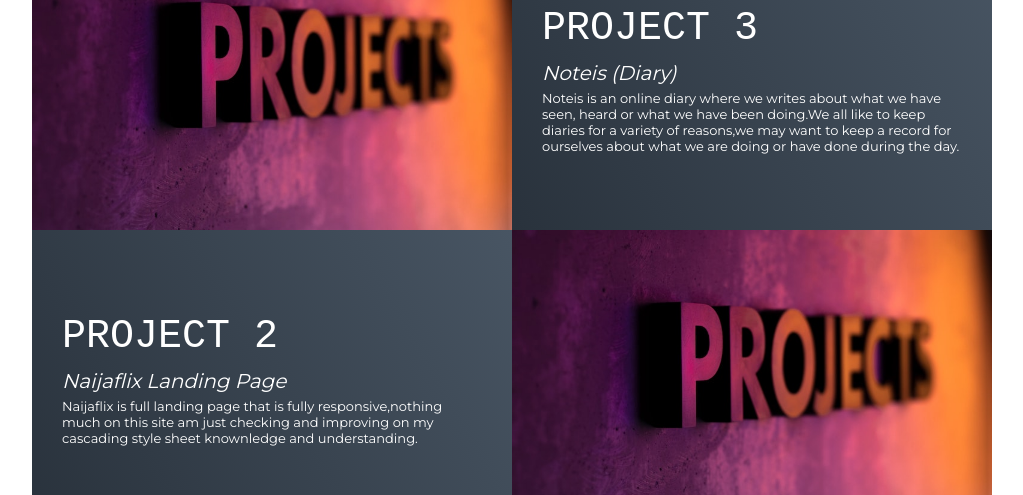
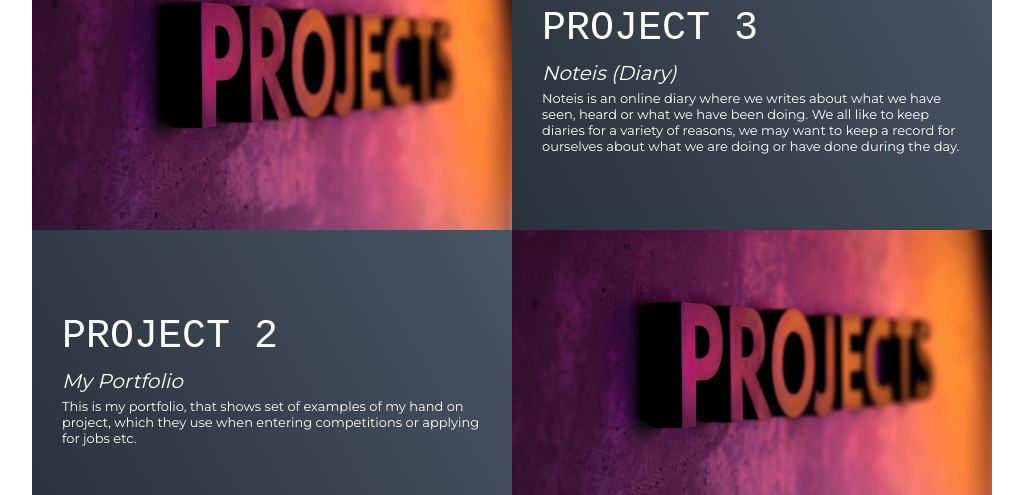
Before and after one commit to al-waheed/morenikeji, a website: page index.html in a window 1280 px wide. Shown: the part 2069-2564 px from the top of the page, without its empty margins (128-1151 px from the left). Drawn offline with Linux system fonts and the light colour scheme.

Commit message:
update new project

```diff
--- a/index.html
+++ b/index.html
@@ -109,7 +109,7 @@
                     <h1>Project 3</h1>
                     <h2>Noteis (Diary)</h2>
                 <p> Noteis is an online diary where we writes about what we have seen, heard or what we have been
-                   doing.We all like to keep diaries for a variety of reasons,we may want to keep a record for
+                   doing. We all like to keep diaries for a variety of reasons, we may want to keep a record for
                    ourselves about what we are doing or have done during the day.
                 </p>
                 </div>
@@ -121,14 +121,14 @@
             <div class='project-items'>
                 <div class='project-info'>
                     <h1>Project 2</h1>
-                    <h2>Naijaflix Landing Page</h2>
-                <p> Naijaflix is full landing page that is fully responsive,nothing much on this site
-                    am just checking and improving on my cascading style sheet knownledge and understanding.
+                    <h2>My Portfolio</h2>
+                <p> This is my portfolio, that shows set of examples of my hand on project, which they
+                     use when entering competitions or applying for jobs etc.
                 </p>
                 </div>
                 <div class='project-img'>
-                    <a href='https://naijaflix.netlify.app' target='_blank' rel="noopener noreferrer">
-                        <img src='/image/project.jpg' alt='Schedule-App'/></a>
+                    <a href='https://al-waheed.github.io' target='_blank' rel="noopener noreferrer">
+                        <img src='/image/project.jpg' alt='Portfolio'/></a>
                 </div>
             </div>
             <div class='project-items'>
```
